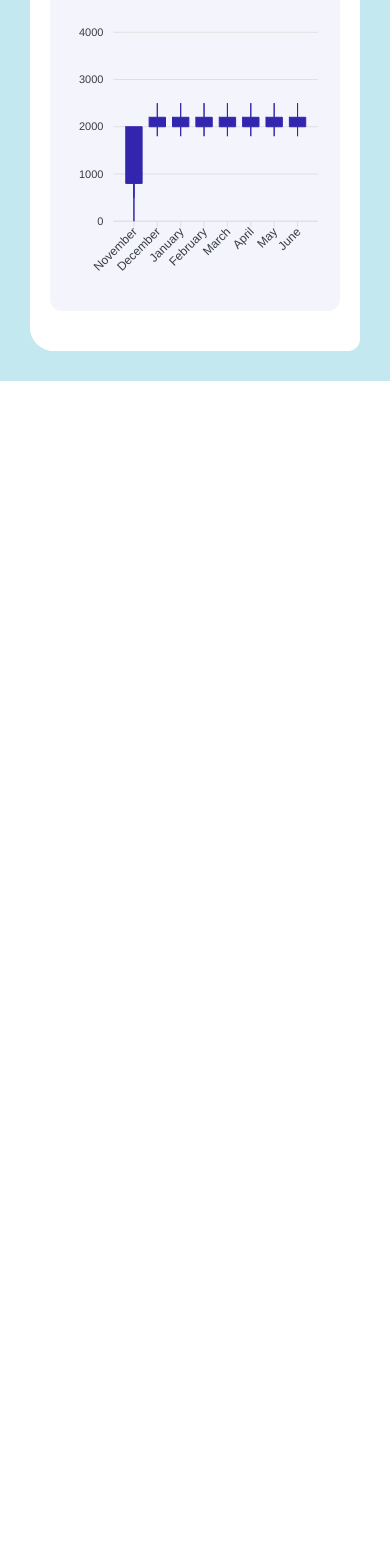
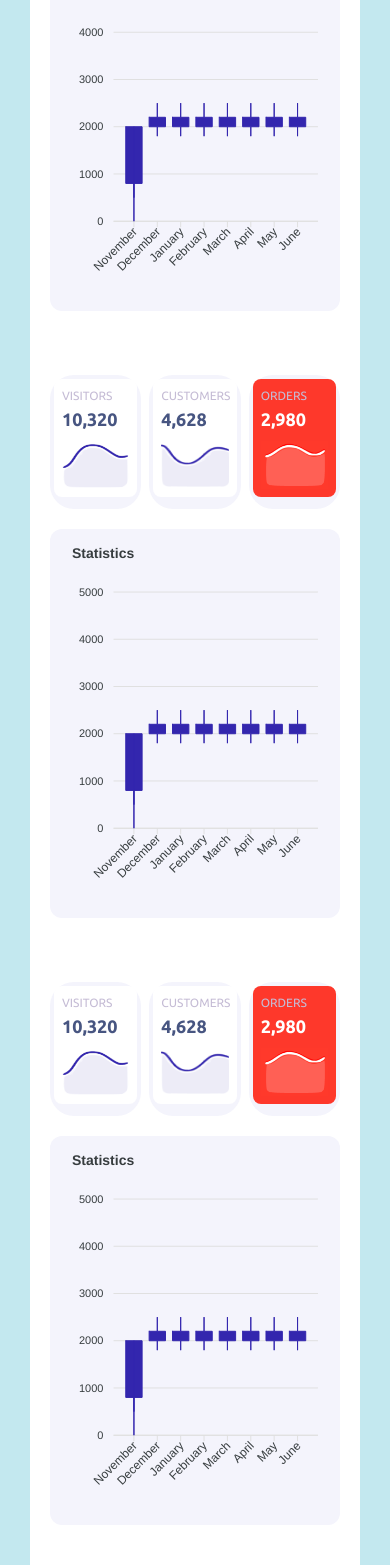
Before and after one commit to Sheila-a/onfleeq, a React (Vite) app: page / in a window 390 px wide. Shown: the part 432-1997 px from the top of the page. Before the commit the page ends 844 px from the top, so only its background shows below. Built offline with nearby package versions, Linux system fonts and the light colour scheme.

Commit message:
feat: Laptop done, mobile 65%

```diff
--- a/src/pages/Dashboard/Dashboard.jsx
+++ b/src/pages/Dashboard/Dashboard.jsx
@@ -45,12 +45,13 @@ const Dashboard = () => {
           >
             {' '}
             {isMobileOn && (
-              <div className='absolute bottom-0  w-full p-4 rounded-[50px] bg-[#3326ae]'>
+              <div className='fixed left-0 bottom-0 w-full'>
+                <div className='absolute bottom-0  w-full p-4 py-7 rounded-[50px] bg-[#3326ae]'>
                   <div className='flex relative justify-evenly'>
                     <Icons
                       icon='mingcute:home-3-fill'
                       width={35}
-                    className='text-[#fe382b]   shadow-shede bg-white p-2 rounded-lg z-[999px] absolute left-5 -top-8  hover:text-white hover:bg-[#fe382b]  cursor-pointer'
+                      className='text-[#fe382b]   shadow-shede bg-white p-2 rounded-lg z-[999px] absolute left-5 -top-12  hover:text-white hover:bg-[#fe382b]  cursor-pointer'
                     />{' '}
                     <Icons
                       icon='heroicons:chart-pie-20-solid'
@@ -68,6 +69,7 @@ const Dashboard = () => {
                       width={25}
                       className='text-ongrey hover:text-white cursor-pointer'
                     />
+                  </div>
                 </div>
               </div>
             )}
@@ -111,7 +113,17 @@ const Dashboard = () => {
                   <div className='mt-14'>
                     {' '}
                     <TopCard />
-                    <div className=' my-5 p-3 rounded-xl bg-ongrey2'>
+                    <div className=' my-5 mb-16 p-3 rounded-xl bg-ongrey2'>
+                      {/* <StatisticsChart /> */}
+                      <ApexChart />
+                    </div>
+                    <TopCard />
+                    <div className=' my-5 mb-16 p-3 rounded-xl bg-ongrey2'>
+                      {/* <StatisticsChart /> */}
+                      <ApexChart />
+                    </div>
+                    <TopCard />
+                    <div className=' my-5 mb-16 p-3 rounded-xl bg-ongrey2'>
                       {/* <StatisticsChart /> */}
                       <ApexChart />
                     </div>
```
Lines whose indentation alone changed are shown as unchanged.
